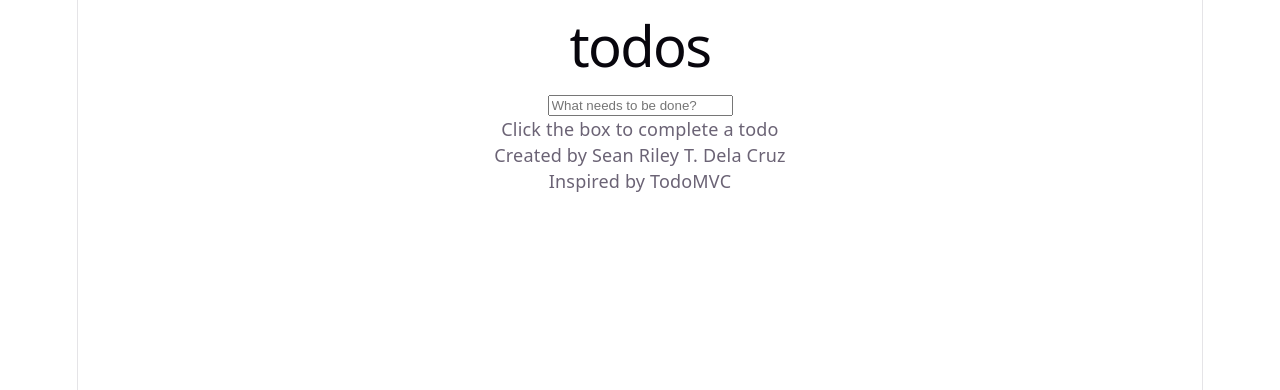
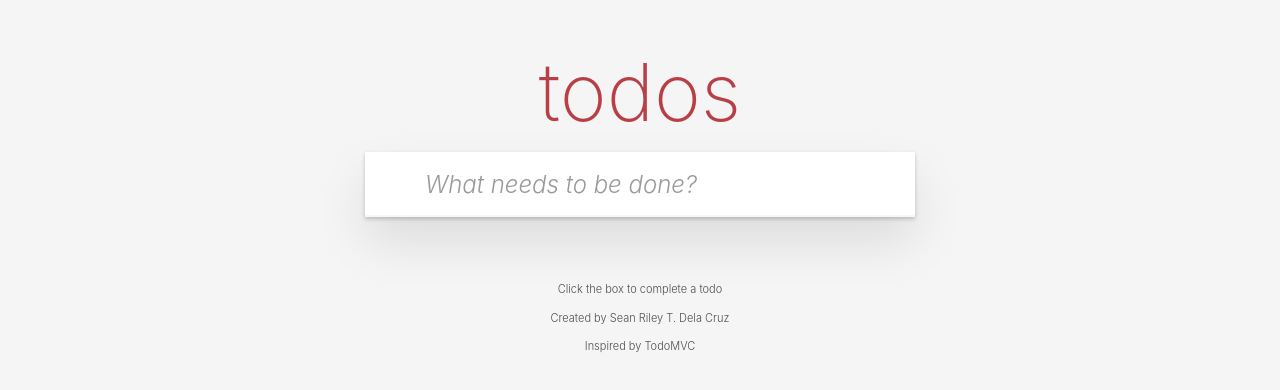
Before and after one commit to seanrileydelacruz444/DelaCruz-csit340-todomvc, a React (Vite) app: page / in a window 1280 px wide. Shown: the top 390 px of the page. Built offline with nearby package versions, Linux system fonts and the light colour scheme.

Commit message:
feat: show the number of items left

```diff
--- a/package.json
+++ b/package.json
@@ -10,6 +10,7 @@
     "preview": "vite preview"
   },
   "dependencies": {
+    "@tailwindcss/vite": "^4.3.3",
     "react": "^19.3.1",
     "react-dom": "^19.3.1"
   },
--- a/src/components/Todo.jsx
+++ b/src/components/Todo.jsx
@@ -15,21 +15,20 @@ export default function Todo()
         const newTodo = { id: crypto.randomUUID(), text: trimmed, completed: false }
         setTodos([...todos, newTodo])
         setText('')
-        setItem(item + 1)
     }
 
     function handleToggle(id) {
+
         setTodos(
         todos.map((todo) =>
             todo.id === id ? { ...todo, completed: !todo.completed } : todo
         )
         )
-        setItem(item - 1)
+
     }
 
     function handleDelete(id) {
         setTodos(todos.filter((todo) => todo.id !== id))
-        setItem(item - 1)
     }
 
 
@@ -73,8 +72,10 @@ export default function Todo()
                         className="group relative flex items-center border-b border-[#ededed] text-2xl"
                     >
                     <input
+                        type="checkbox"
                         checked={todo.completed}
                         onChange={() => handleToggle(todo.id)}
+                        className="ml-[15px] size-[30px] shrink-0 cursor-pointer accent-[#59a193]"
                     />
 
                     <span
@@ -104,7 +105,7 @@ export default function Todo()
 
             <footer className="grid h-10 grid-cols-3 items-center border-t border-[#e6e6e6] px-[15px] text-[15px]">
                 <span>
-                    <strong className="font-light">{item}</strong> item left
+                    <strong className="font-light">{todos.filter((todo) => !todo.completed).length}</strong> item left
                 </span>
 
                 <ul className="flex justify-center gap-1">
--- a/src/index.css
+++ b/src/index.css
@@ -1,111 +1 @@
-:root {
-  --text: #6b6375;
-  --text-h: #08060d;
-  --bg: #fff;
-  --border: #e5e4e7;
-  --code-bg: #f4f3ec;
-  --accent: #aa3bff;
-  --accent-bg: rgba(170, 59, 255, 0.1);
-  --accent-border: rgba(170, 59, 255, 0.5);
-  --social-bg: rgba(244, 243, 236, 0.5);
-  --shadow:
-    rgba(0, 0, 0, 0.1) 0 10px 15px -3px, rgba(0, 0, 0, 0.05) 0 4px 6px -2px;
-
-  --sans: system-ui, 'Segoe UI', Roboto, sans-serif;
-  --heading: system-ui, 'Segoe UI', Roboto, sans-serif;
-  --mono: ui-monospace, Consolas, monospace;
-
-  font: 18px/145% var(--sans);
-  letter-spacing: 0.18px;
-  color-scheme: light dark;
-  color: var(--text);
-  background: var(--bg);
-  font-synthesis: none;
-  text-rendering: optimizeLegibility;
-  -webkit-font-smoothing: antialiased;
-  -moz-osx-font-smoothing: grayscale;
-
-  @media (max-width: 1024px) {
-    font-size: 16px;
-  }
-}
-
-@media (prefers-color-scheme: dark) {
-  :root {
-    --text: #9ca3af;
-    --text-h: #f3f4f6;
-    --bg: #16171d;
-    --border: #2e303a;
-    --code-bg: #1f2028;
-    --accent: #c084fc;
-    --accent-bg: rgba(192, 132, 252, 0.15);
-    --accent-border: rgba(192, 132, 252, 0.5);
-    --social-bg: rgba(47, 48, 58, 0.5);
-    --shadow:
-      rgba(0, 0, 0, 0.4) 0 10px 15px -3px, rgba(0, 0, 0, 0.25) 0 4px 6px -2px;
-  }
-
-  #social .button-icon {
-    filter: invert(1) brightness(2);
-  }
-}
-
-body {
-  margin: 0;
-}
-
-#root {
-  width: 1126px;
-  max-width: 100%;
-  margin: 0 auto;
-  text-align: center;
-  border-inline: 1px solid var(--border);
-  min-height: 100svh;
-  display: flex;
-  flex-direction: column;
-  box-sizing: border-box;
-}
-
-h1,
-h2 {
-  font-family: var(--heading);
-  font-weight: 500;
-  color: var(--text-h);
-}
-
-h1 {
-  font-size: 56px;
-  letter-spacing: -1.68px;
-  margin: 32px 0;
-  @media (max-width: 1024px) {
-    font-size: 36px;
-    margin: 20px 0;
-  }
-}
-h2 {
-  font-size: 24px;
-  line-height: 118%;
-  letter-spacing: -0.24px;
-  margin: 0 0 8px;
-  @media (max-width: 1024px) {
-    font-size: 20px;
-  }
-}
-p {
-  margin: 0;
-}
-
-code,
-.counter {
-  font-family: var(--mono);
-  display: inline-flex;
-  border-radius: 4px;
-  color: var(--text-h);
-}
-
-code {
-  font-size: 15px;
-  line-height: 135%;
-  padding: 4px 8px;
-  background: var(--code-bg);
-}
+@import "tailwindcss";
--- a/vite.config.js
+++ b/vite.config.js
@@ -1,7 +1,8 @@
 import react from '@vitejs/plugin-react'
+import tailwindcss from '@tailwindcss/vite'
 import { defineConfig } from 'vite'
 
 // https://vite.dev/config/
 export default defineConfig({
-  plugins: [react()],
+  plugins: [react(), tailwindcss()],
 })
```
Also changed, not shown: 1 other file (tests, documents, lock files or other folders).
